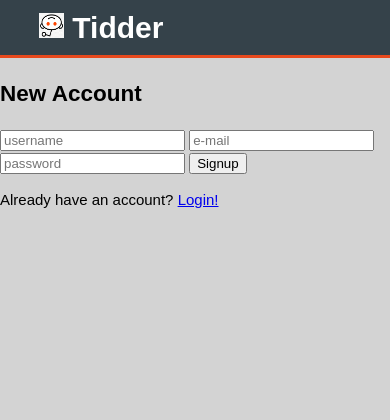
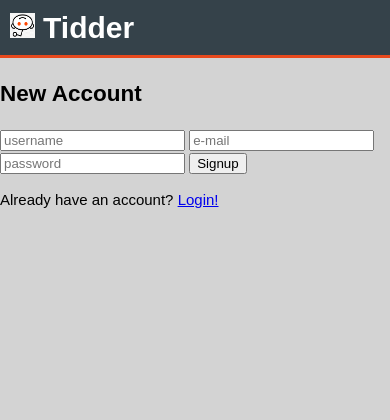
Before and after one commit to CiscoFrisco/LTW, a PHP site: page /pages/signup.php in a window 390 px wide. Shown: the top 420 px of the page. Run offline with PHP 8.4, Linux system fonts and the light colour scheme; some libraries are stand-ins or nearby versions.

Commit message:
container resize in different size media

```diff
--- a/css/style.css
+++ b/css/style.css
@@ -485,3 +485,15 @@ article.story:hover .votes-container {
         text-align: center;
     }
 }
+
+@media screen and (max-width: 1000px){
+    .container {
+        width: 90%;
+    }
+}
+
+@media screen and (max-width: 600px){
+    .container {
+        width: 95%;
+    }
+}
```
